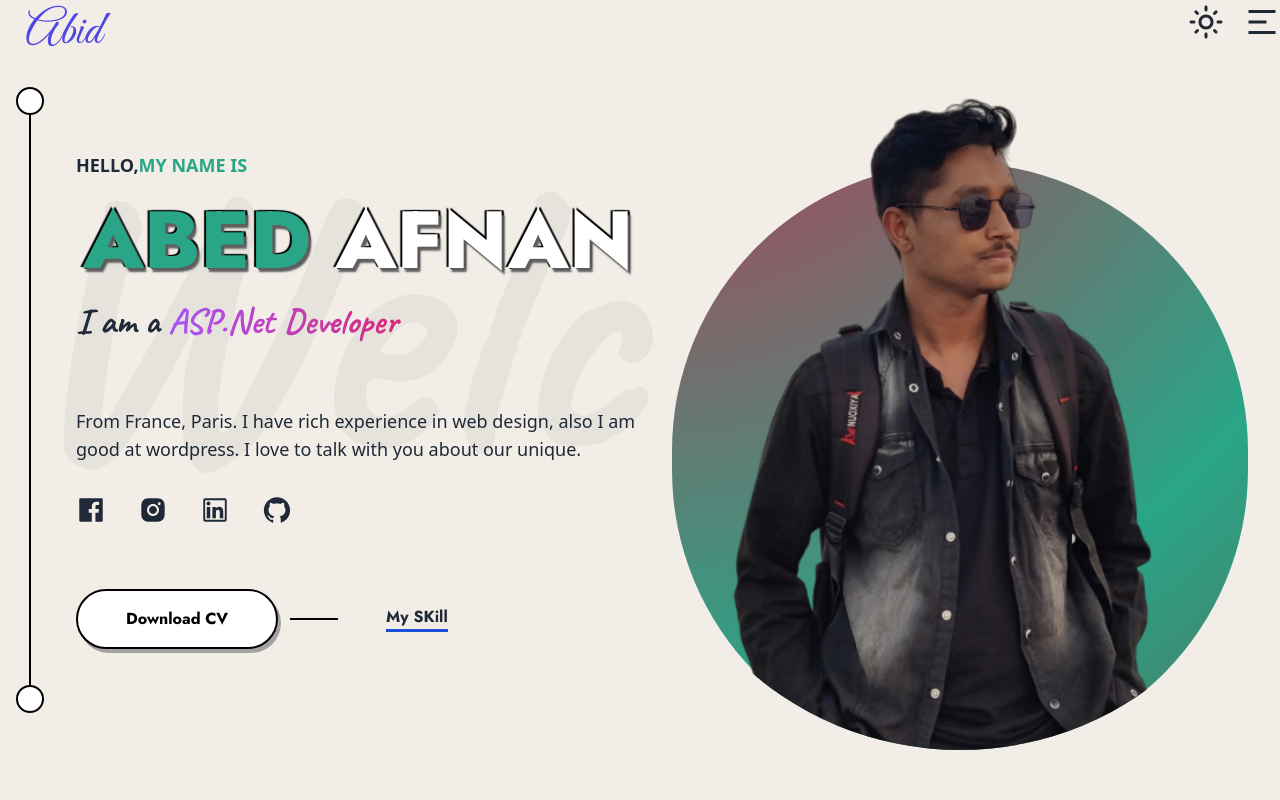
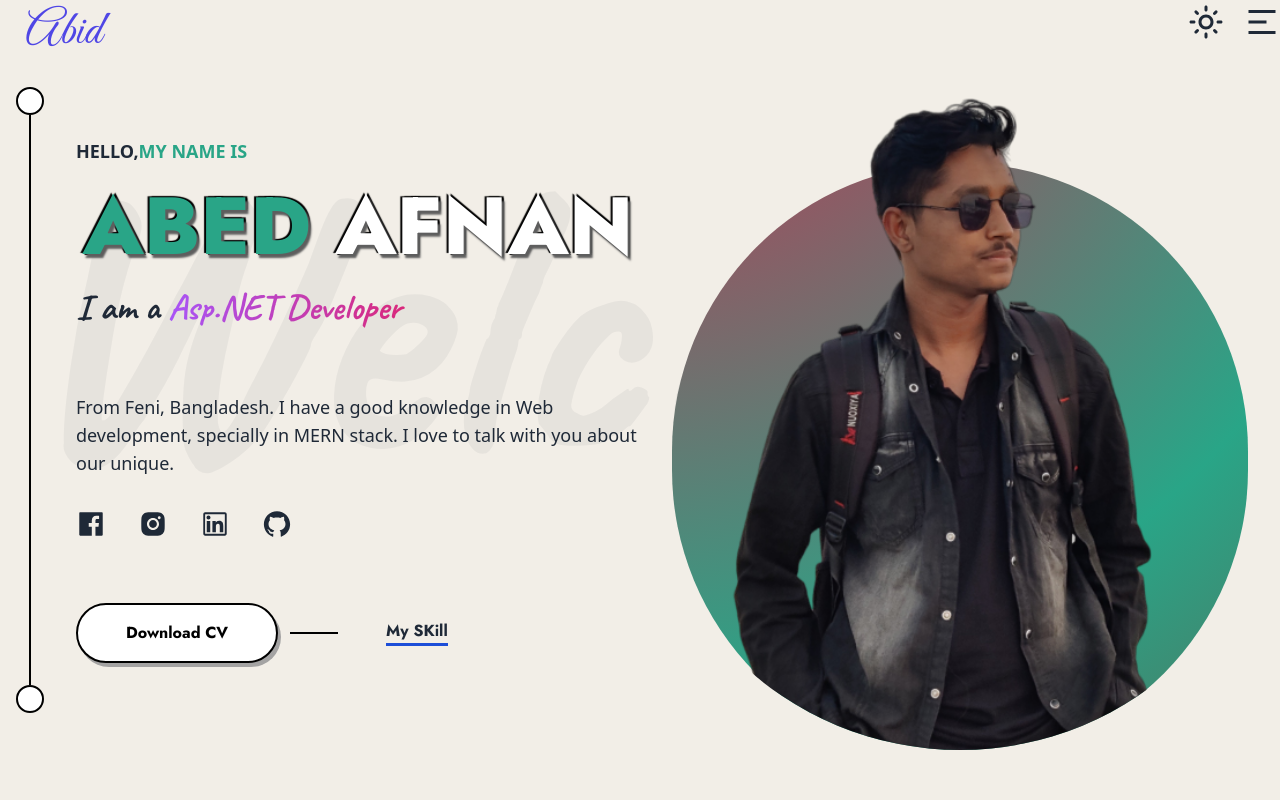
Before and after one commit to abid211051/My-Personal-Site-FrontEnd, a React (Vite) app: page / in a window 1280 px wide. Shown: the top 800 px of the page. Built offline with nearby package versions, Linux system fonts and the light colour scheme.

Commit message:
added resume and fix some sentence

```diff
--- a/src/Components/Home/HomeBanner/Smallscreenbanner.jsx
+++ b/src/Components/Home/HomeBanner/Smallscreenbanner.jsx
@@ -9,8 +9,8 @@ const Smallscreenbanner = () => {
     <>
       <div className='xl:hidden block sm:px-36 px-4 z-10'>
         <div className='mt-10'>
-          <p className='text-lg text-center'>From France, Paris.
-            I have rich experience in web design, also I am good at wordpress.
+          <p className='text-lg text-center'>From Feni, Bangladesh.
+                                I have a good knowledge in Web development, specially in MERN stack.
             I love to talk with you about our unique.
           </p>
           <ul className='flex justify-center mt-8 mb-16 gap-4'>
@@ -38,12 +38,13 @@ const Smallscreenbanner = () => {
         </div>
         <div>
           <div className='flex flex-col justify-center items-center gap-4'>
-            <motion.button
+            <motion.a
+              href='Resume.pdf'
               whileTap={{ scale: 0.8 }}
               className={`font-jost font-bold border-[2px]
-                border-black rounded-full py-4 px-12 shado bg-white text-black`}>
+                border-black rounded-full py-4 px-12 shado bg-white text-black cursor-pointer`}>
               Download CV
-            </motion.button>
+            </motion.a>
             <div className={`w-[2px] h-12 bg-black ${toggle ? 'bg-gray-300' : 'bg-black'}`}>
 
             </div>
--- a/src/Components/Home/HomeBanner/Xlscreenbanner.jsx
+++ b/src/Components/Home/HomeBanner/Xlscreenbanner.jsx
@@ -72,7 +72,7 @@ const Xlscreenbanner = () => {
                             sequence={[
                                 ` Mern Stack Developer`,
                                 1000,
-                                ` ASP.Net Developer`,
+                                ` Asp.NET Developer`,
                                 1000
                             ]}
                             wrapper="span"
@@ -83,8 +83,8 @@ const Xlscreenbanner = () => {
                     </h4>
                     <div className='xl:block hidden'>
                         <div className=''>
-                            <p className='text-lg'>From France, Paris.
-                                I have rich experience in web design, also I am good at wordpress.
+                            <p className='text-lg'>From Feni, Bangladesh.
+                                I have a good knowledge in Web development, specially in MERN stack.
                                 I love to talk with you about our unique.
                             </p>
                             <ul className='flex justify-start mt-8 mb-16 gap-8'>
@@ -112,12 +112,13 @@ const Xlscreenbanner = () => {
                         </div>
                         <div>
                             <div className='flex  justify-start  items-center '>
-                                <motion.button
+                                <motion.a
+                                    href='Resume.pdf'
                                     whileTap={{ scale: 0.8 }}
                                     className={`font-jost font-bold border-[2px]
-                border-black rounded-full py-4 px-12 shado bg-white text-black`}>
+                border-black rounded-full py-4 px-12 shado bg-white text-black cursor-pointer`}>
                                     Download CV
-                                </motion.button>
+                                </motion.a>
                                 <div className={`ml-3 w-12 h-[2px] ${toggle ? 'bg-white' : 'bg-black'}`}>
 
                                 </div>
```
Also changed, not shown: 1 other file (tests, documents, lock files or other folders).
